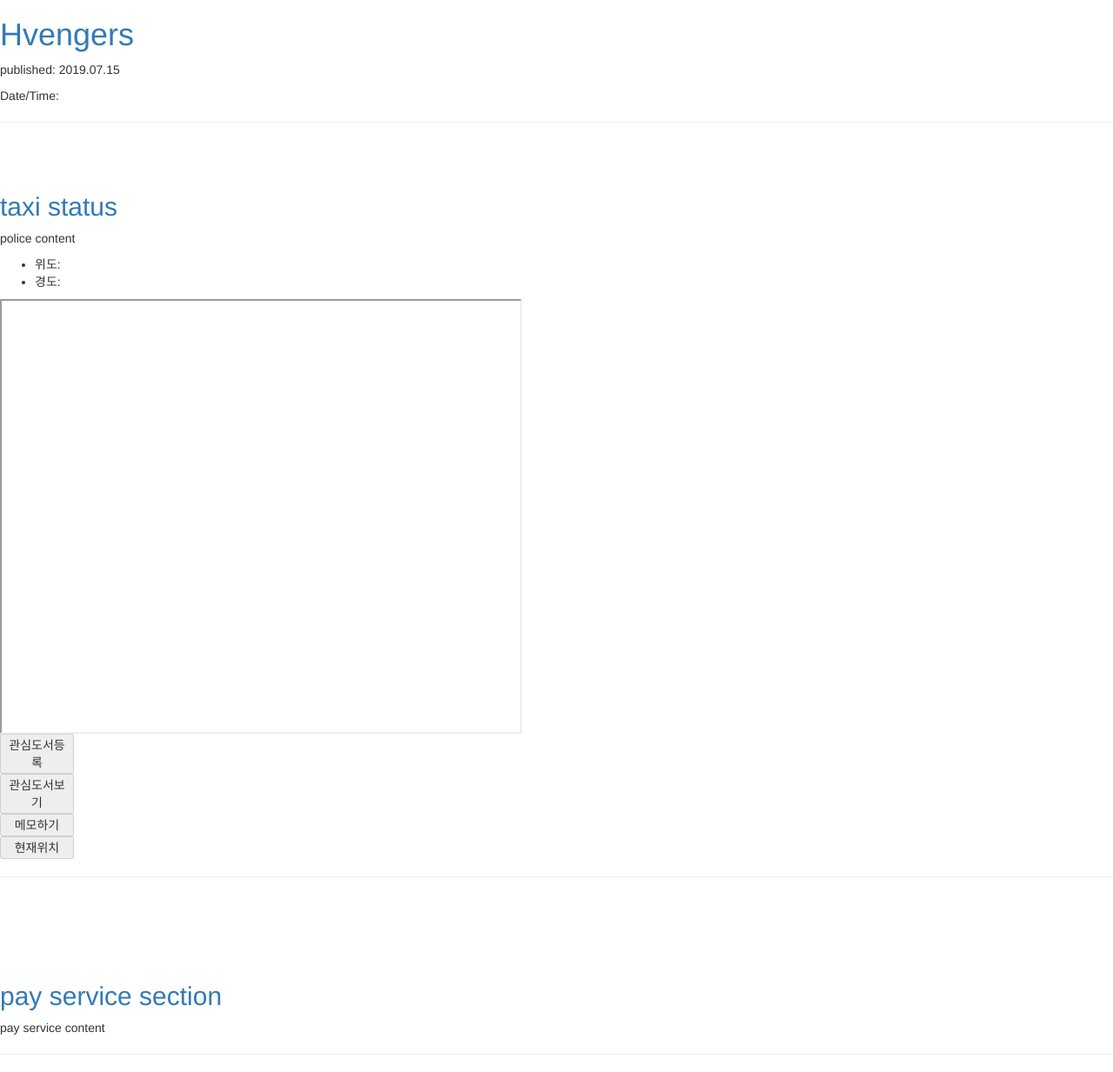
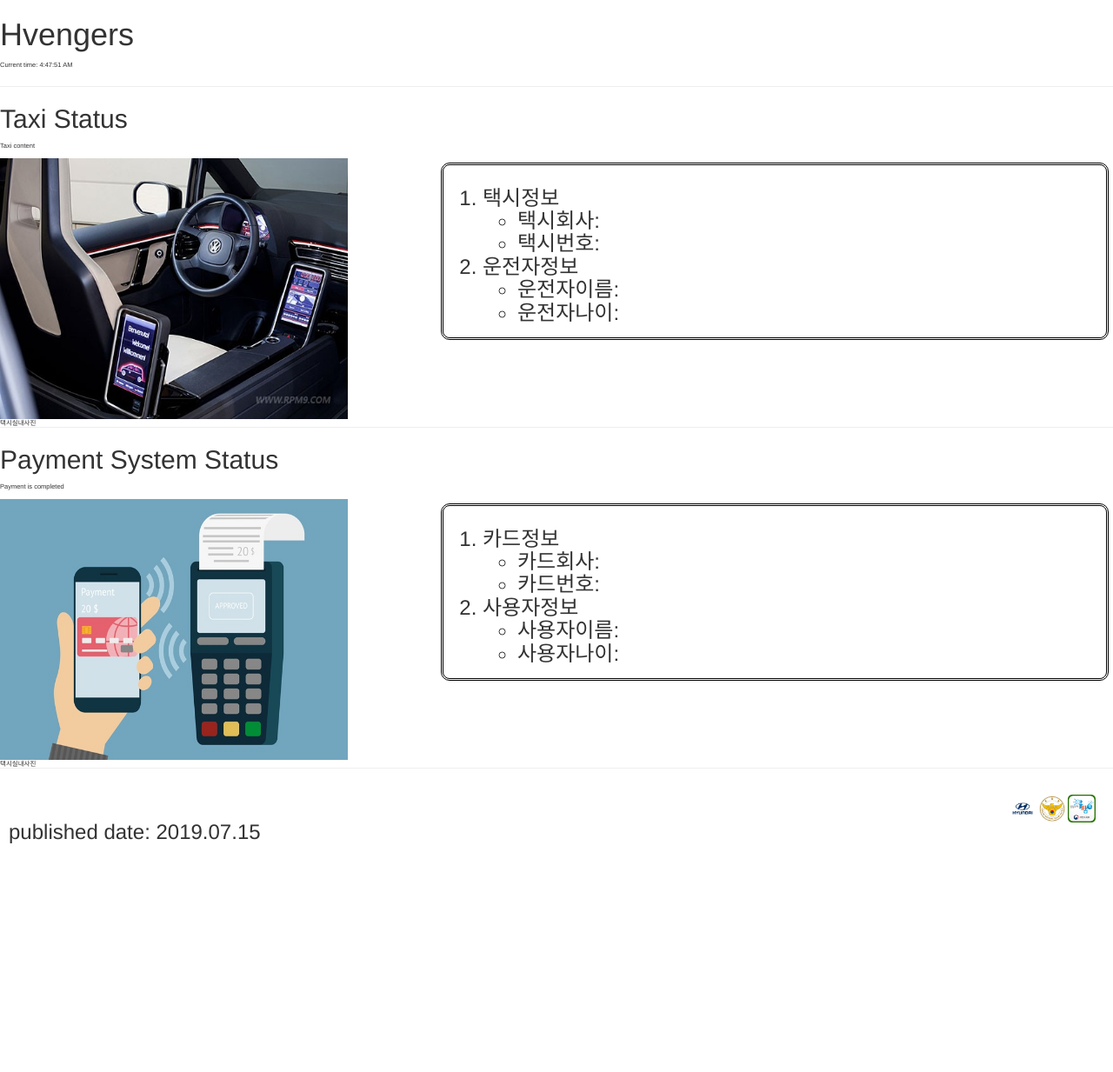
Before and after one commit to Hvengers/server, a Django app: page / in a window 1280 px wide. Shown: the whole page at 87% size. After the commit the page ends 970 px from the top, so only its background shows below. Run offline with Django 3.2, Linux system fonts and the light colour scheme; some libraries are stand-ins or nearby versions.

Commit message:
html revised

```diff
--- a/blog/templates/blog/post_list.html
+++ b/blog/templates/blog/post_list.html
@@ -2,23 +2,110 @@
     <head>
         <link rel="stylesheet" href="//maxcdn.bootstrapcdn.com/bootstrap/3.2.0/css/bootstrap.min.css">
         <link rel="stylesheet" href="//maxcdn.bootstrapcdn.com/bootstrap/3.2.0/css/bootstrap-theme.min.css">
-        <title>Hvengers</title>
+        <link rel="stylesheet" type="text/css" href="style-layout.css"/>
+    <title>Hvengers</title>
+    <style type= "text/css">
+
+        #border{margin-left: 80%; left: 10%; width: 60%; padding: 5px; border:medium double black; border-radius: 10px;}
+        #border1{float: right; left: 10%; width: 60%; padding: 5px; border:medium double black; border-radius: 10px;}
+    </style>
     </head>
     <body>
         <div>
-            <h1><a href="">Hvengers</a></h1>
-            <p>published: 2019.07.15</p>
-        </div>
-        <div>
-          <p>Date/Time: <span id="datetime"></span></p>
+            <h1>Hvengers</h1>
+
+            <p>Current time: <span id="datetime"></span></p>
         </div>
         <hr/>
         <div>
-            <br></br>
-            <h2><a href="">taxi status</a></h2>
-            <p>police content</p>
+            <h2>Taxi Status</h2>
+            <p>Taxi content</p>
+            <figure class="left">
+                <img src="inner.jpg"  width ="400" height="300">
+                <figcaption>택시실내사진</figcaption>
+            </figure>
+          <aside class="right" id="border1">
+                <h3>
+                  <p>
+                  <ol>
+                    <li>택시정보</li>
+                    <ul>
+                      <li>택시회사: </li>
+                      <li>택시번호: </li>
+                    </ul>
+                    <li>운전자정보</li>
+                    <ul>
+                      <li>운전자이름: </li>
+                      <li>운전자나이: </li>
+                    </ul>
+                  </ol>
+                </p>
+                </h3>
+
+            </aside>
+
+        </div>
+        <hr/>
+        <div>
+            <h2>Payment System Status </h2>
+            <p>Payment is completed</p>
+            <figure class="left">
+                <img src="payment.jpg"  width ="400" height="300">
+                <figcaption>택시실내사진</figcaption>
+            </figure>
+          <aside class="right" id="border1">
+                <h3>
+                  <p>
+                  <ol>
+                    <li>카드정보</li>
+                    <ul>
+                      <li>카드회사: </li>
+                      <li>카드번호: </li>
+                    </ul>
+                    <li>사용자정보</li>
+                    <ul>
+                      <li>사용자이름: </li>
+                      <li>사용자나이: </li>
+                    </ul>
+                  </ol>
+                </p>
+                </h3>
+
+            </aside>
+        </div>
+        <hr/>
+        <footer>
+           <div id="copyright">
+             <h3>published date: 2019.07.15</h3>
+           </div>
+           <div id="SNS">
+               <a href="https://www.hyundai.com/kr/ko/main.html" target="_blank">
+                   <img src="hyundai.jpg" height="32" alt="hyundai">
+               </a>
+               <a href="https://www.police.go.kr/main.html" target="_blank">
+                   <img src="police.jpg" height="32" alt="police">
+               </a>
+               <a href="https://www.sexoffender.go.kr/" target="_blank">
+                   <img src="sexoffender.jpg" height="32" alt="sexoffender">
+               </a>
+
+            </div>
+        </footer>
+
+      </body>
+
+
+
+
+
+
+
+
+
+
 
             <script language="javascript">
+            /*
             $(function () {
               if (navigator.geolocation) { // GPS를 지원하면
                 navigator.geolocation.getCurrentPosition(function(position) {
@@ -37,34 +124,8 @@
               }
             });
             //getLocation();
+            */
             var dt = new Date();
-            document.getElementById("datetime").innerHTML = dt.toLocaleString();
+            document.getElementById("datetime").innerHTML = dt.toLocaleTimeString();
             </script>
-            <ul>
-              <li>위도:<span id="latitude"></span></li>
-              <li>경도:<span id="longitude"></span></li>
-            </ul>
-
-
-        </div>
-        <article class="left">
-                    <iframe name="display_area" src="inner.jpg" seamless="true"
-                            width="600px" height="500px"></iframe>
-        </article>
-        <aside class="right">
-            <button id="save_favorite" style="width:85px" disabled>관심도서등록</button><br/>
-            <button id="view_favorite" style="width:85px" disabled>관심도서보기</button><br/>
-            <button id="memo" style="width:85px" disabled>메모하기</button><br/>
-            <button id="location" style="width:85px" disabled>현재위치</button>
-        </aside>
-
-        <hr/>
-
-        <div>
-            <br></br><br></br>
-            <h2><a href="">pay service section</a></h2>
-            <p>pay service content</p>
-        </div>
-        <hr/>
-    </body>
 </html>
--- /dev/null
+++ b/blog/templates/blog/style-layout.css
@@ -0,0 +1,113 @@
+body {
+    margin:0;
+    padding:0;
+    line-height: 1.2em;
+    font-size: 0.75em;
+    line-height: 1.2em;
+}
+
+.wrap {
+    margin:0;
+    margin-right: auto;
+    margin-left: auto;
+}
+
+header {
+    vertical-align: middle;
+}
+
+.left {
+    float: left;
+}
+
+.right {
+    float: right;
+}
+
+#logo {
+    float: left;
+    vertical-align: middle;
+    margin:30px 0 0 20px;
+}
+
+.clear {
+    clear:both;
+}
+
+hr {
+    clear: both;
+}
+
+nav {
+    margin:0 0 20px 0;
+    float:left;
+}
+
+nav ul li {
+    float:left;
+    margin:0 5px;
+    list-style:none;
+}
+
+nav a {
+    display:block;
+    padding:5px;
+}
+
+footer #copyright {
+    margin:20px 0 0 10px;
+    float:left;
+}
+
+footer #SNS {
+    margin:10px 20px 0 0 ;
+    float:right;
+}
+
+aside {
+    margin: 5px;
+}
+
+article {
+     margin:5px 0 10px 0;
+}
+
+#login {
+    margin: 30px;
+}
+
+#login fieldset span {
+    display: inline-block;
+}
+
+#signup {
+    margin: 30px;
+}
+
+#signup fieldset span {
+    display: inline-block;
+    vertical-align: middle;
+}
+
+#signup fieldset input {
+    vertical-align: middle;
+}
+
+#order {
+    margin: 30px;
+}
+
+.booklist {
+    margin: 10px;
+    padding: 5px;
+}
+
+.booklist .head {
+	margin: 15px 0 0 10px;
+}
+
+.booklist ul li {
+    float: left;
+    margin: 5px 5px 10px 5px;
+    list-style-type: none;
+}
```
Also changed, not shown: blog/templates/blog/hyundai.jpg (added), blog/templates/blog/inner.jpg (added), blog/templates/blog/payment.jpg (added), blog/templates/blog/police.jpg (added), blog/templates/blog/sexoffender.jpg (added).
